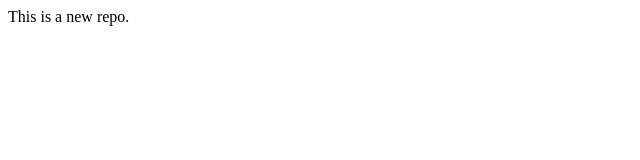
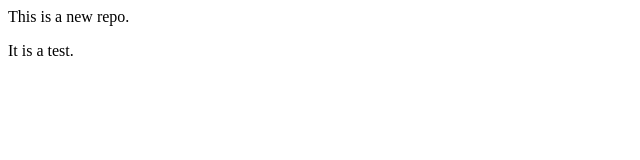
Before and after one commit to Sunilbehera672/Localrepo, a plain HTML site: page index.html in a window 1280 px wide. Shown: the full height of the page, 0-640 px from the left. Drawn offline with Linux system fonts and the light colour scheme.

Commit message:
add a para

```diff
--- a/index.html
+++ b/index.html
@@ -1 +1,2 @@
 <p>This is a new repo.</p>
+<p>It is a test.</p>
```
